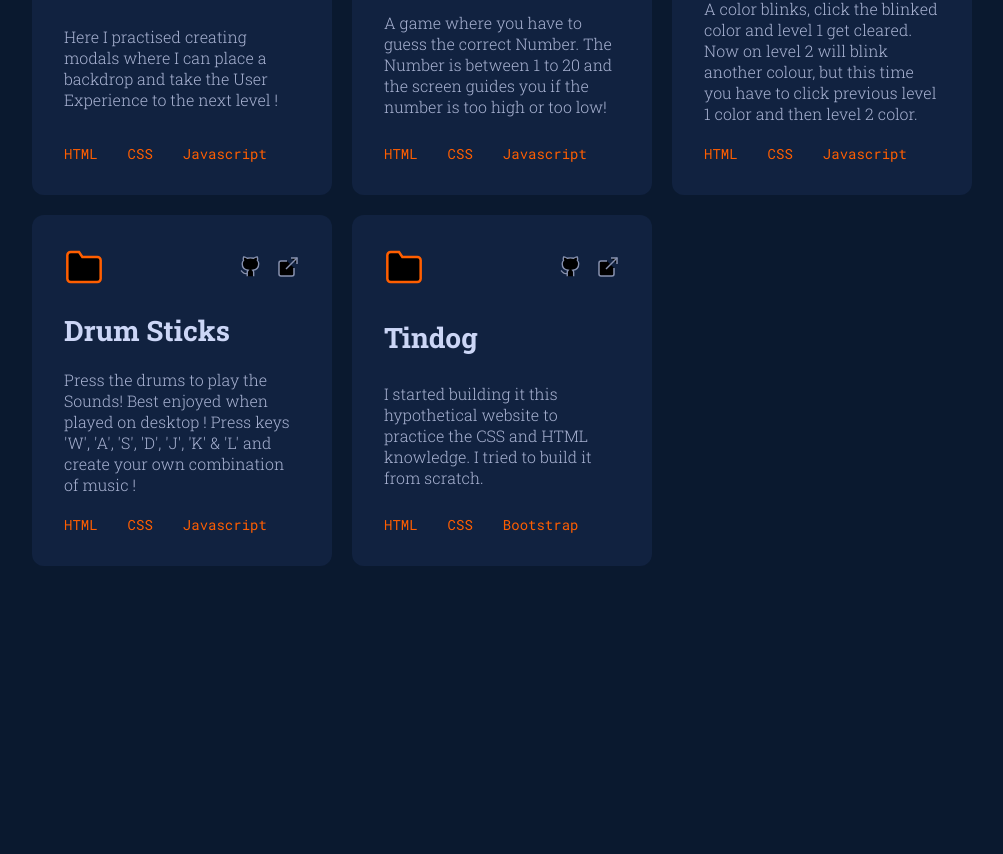
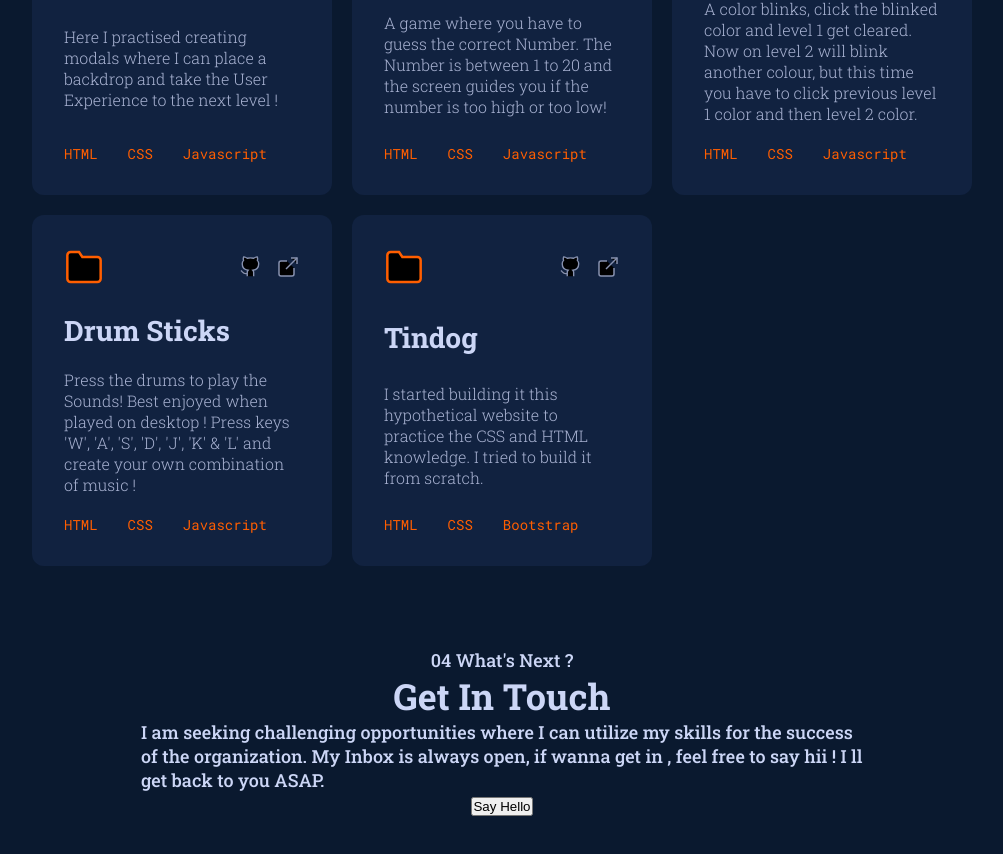
Before and after one commit to rupamsutar/Portfolio, a React (Create React App) app: page / in a window 1280 px wide. Shown: the part 5026-5880 px from the top of the page, without its empty margins (138-1141 px from the left). Before the commit the page ends 5642 px from the top, so only its background shows below. Built offline with nearby package versions, Linux system fonts and the light colour scheme.

Commit message:
whats next section setup 1

```diff
--- a/src/App.js
+++ b/src/App.js
@@ -6,6 +6,7 @@ import AboutMe from './Components/AboutMe/AboutMe';
 import MainProject from './Components/Projects/MainProject';
 import IconsAndEmail from "./Components/UI/icons-and-email";
 import OtherProjects from './Components/Projects/OtherProjects';
+import WhatsNext from "./Components/FooterSection/WhatsNext"
 
 
 
@@ -18,6 +19,7 @@ function App() {
       <MainProject />
       <IconsAndEmail />
       <OtherProjects />
+      <WhatsNext />
     </>
   )
 }
--- /dev/null
+++ b/src/Components/FooterSection/WhatsNext.js
@@ -0,0 +1,29 @@
+import React from "react";
+import classes from "./WhatsNext.module.css"
+
+const WhatsNext = () => {
+    return (
+        <div className={classes['main-section']}>
+            <div className={classes['main-section-intro']}>
+                <p>04 What's Next ?</p>
+            </div>
+            <div className={classes['main-section-heading']}>
+                <h1>Get In Touch</h1>
+            </div>
+            <div className={classes['main-section-objective']}>
+                <p>
+                    I am seeking challenging opportunities where I can utilize my skills for the success of the organization.
+                    My Inbox is always open, if wanna get in , feel free to say hii !
+                    I ll get back to you ASAP.
+                </p>
+            </div>
+            <div>
+                <a href="mainto:rupamsutar281998@gmail.com">
+                    <button>Say Hello</button>
+                </a>
+            </div>
+        </div>
+    )
+}
+
+export default WhatsNext;
--- /dev/null
+++ b/src/Components/FooterSection/WhatsNext.module.css
@@ -0,0 +1,10 @@
+.main-section {
+    display: flex;
+    flex-direction: column;
+    align-items: center;
+    justify-content: space-between;
+
+    padding: 32px 64px;
+    max-width: 850px;
+    margin: 50px auto;
+}
```
